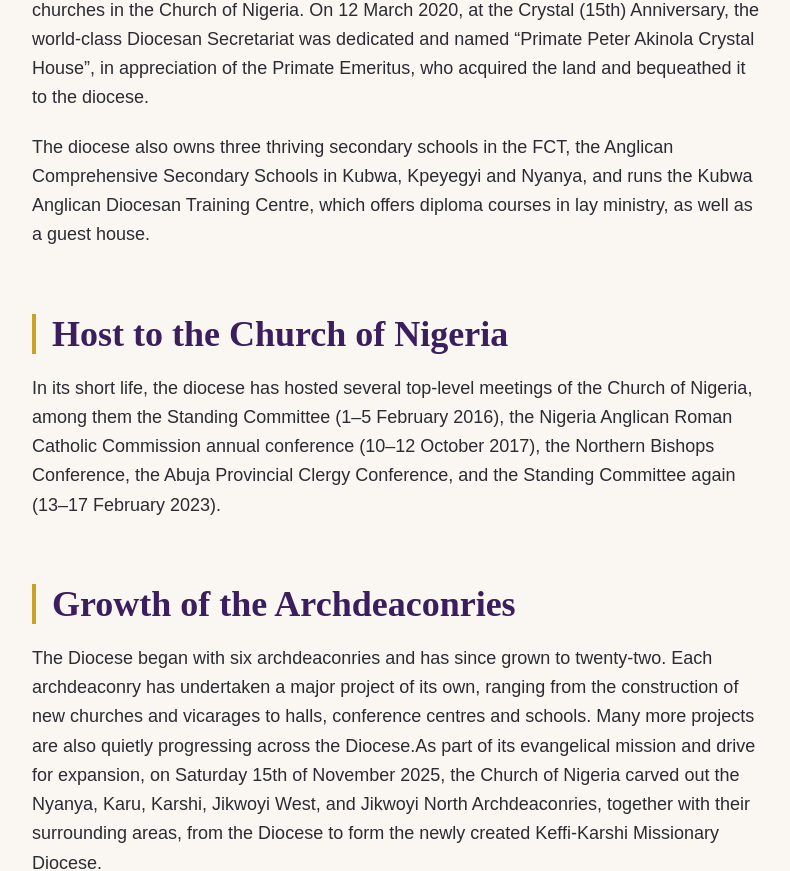
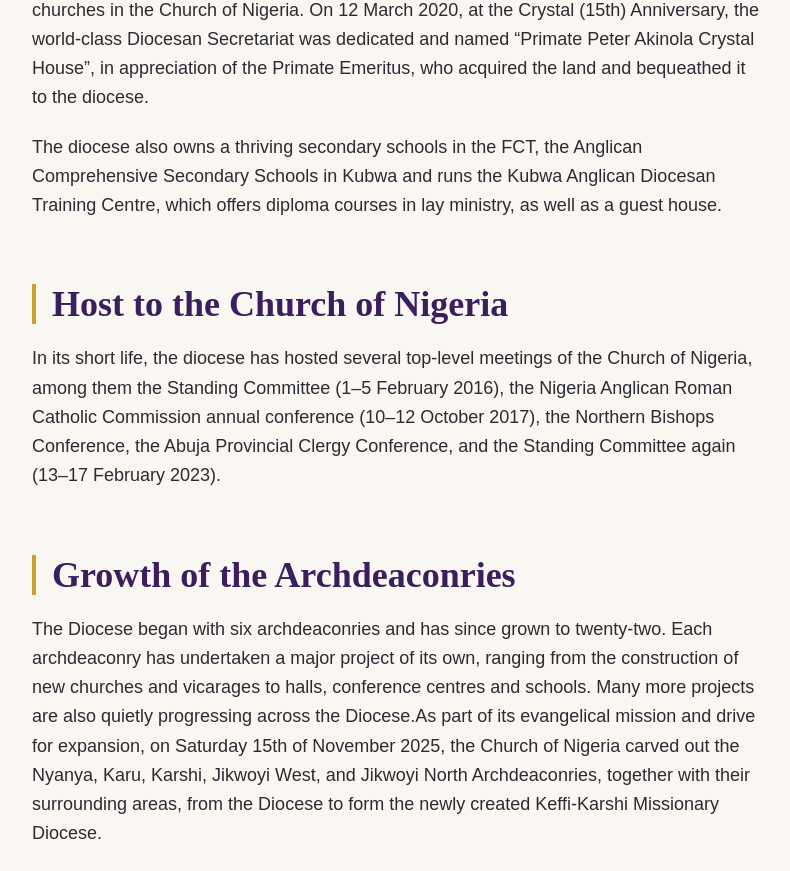
Before and after one commit to justicefriday/kubwa-diocese, a React (Vite) app: page /about/history in a window 1280 px wide. Shown: the part 2860-3731 px from the top of the page, without its empty margins (244-1034 px from the left). Built offline with nearby package versions, Linux system fonts and the light colour scheme.

Commit message:
mission tag changed

```diff
--- a/src/data/history.js
+++ b/src/data/history.js
@@ -47,7 +47,7 @@ export const sections = [
       'On 30 November 2011, three major buildings were completed and dedicated to God at once by the Primate of All Nigeria, Most Rev\u2019d Nicholas Okoh: the state-of-the-art St. Andrew\u2019s Church, the Bishop\u2019s Court, and the two-storey Bishop Bala International Conference Centre. All stand within the four-hectare land that now serves as the headquarters of the diocese.',
       'In 2015, at its 10th anniversary, the diocese established a 50-bed Anglican Hospital, the first in the history of any diocese of the Church of Nigeria. It is complemented by Kubwa Diocesan Development and Welfare Services (KDDWS), registered with the Corporate Affairs Commission in 2011. With about 150 trained community volunteers, KDDWS reaches remote parts of AMAC, Bwari and Kuje in community health, water, sanitation and hygiene, peace and conflict resolution, and community development, with Christian Aid Nigeria among its major partners.',
       'On 5 February 2016, the ultra-modern St. Bartholomew\u2019s Cathedral, seating about 5,000 worshippers, was dedicated by Archbishop Nicholas Okoh. It ranks among the biggest churches in the Church of Nigeria. On 12 March 2020, at the Crystal (15th) Anniversary, the world-class Diocesan Secretariat was dedicated and named \u201cPrimate Peter Akinola Crystal House\u201d, in appreciation of the Primate Emeritus, who acquired the land and bequeathed it to the diocese.',
-      'The diocese also owns three thriving secondary schools in the FCT, the Anglican Comprehensive Secondary Schools in Kubwa, Kpeyegyi and Nyanya, and runs the Kubwa Anglican Diocesan Training Centre, which offers diploma courses in lay ministry, as well as a guest house.',
+      'The diocese also owns a thriving secondary schools in the FCT, the Anglican Comprehensive Secondary Schools in Kubwa and runs the Kubwa Anglican Diocesan Training Centre, which offers diploma courses in lay ministry, as well as a guest house.',
     ],
   },
   {
```
